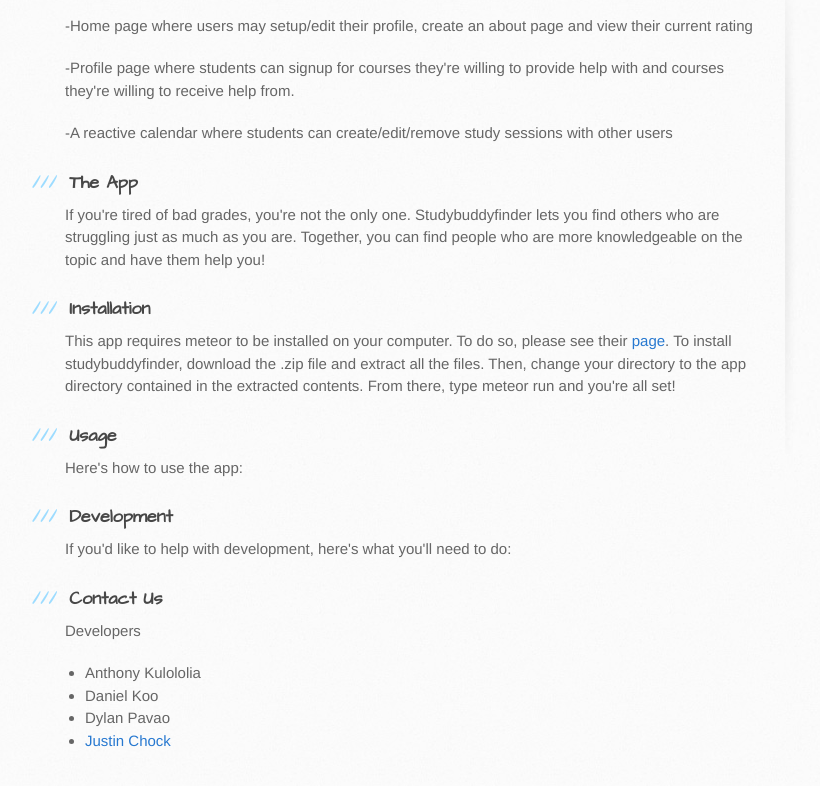
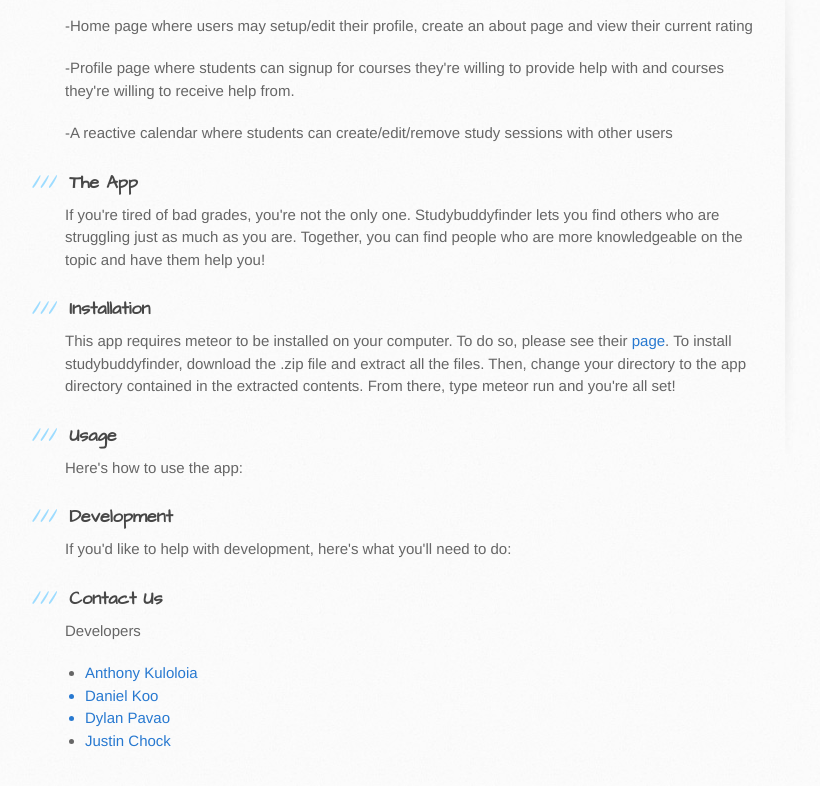
Before and after one commit to get-good/get-good.github.io, a plain HTML site: page index.html in a window 1280 px wide. Shown: the part 388-1174 px from the top of the page, without its empty margins (105-925 px from the left). Drawn offline with Linux system fonts and the light colour scheme.

Commit message:
Update index.html

```diff
--- a/index.html
+++ b/index.html
@@ -63,7 +63,7 @@ To install studybuddyfinder, download the .zip file and extract all the files. T
 <p>Developers</p>
 
 <ul>
-<li>Anthony Kulololia</li>
+<li><a href="https://github.com/akuloloia">Anthony Kuloloia<a></li>
 <li>Daniel Koo</li>
 <li>Dylan Pavao</li>
 <li><a href="https://github.com/jchock">Justin Chock</a></li>
```
